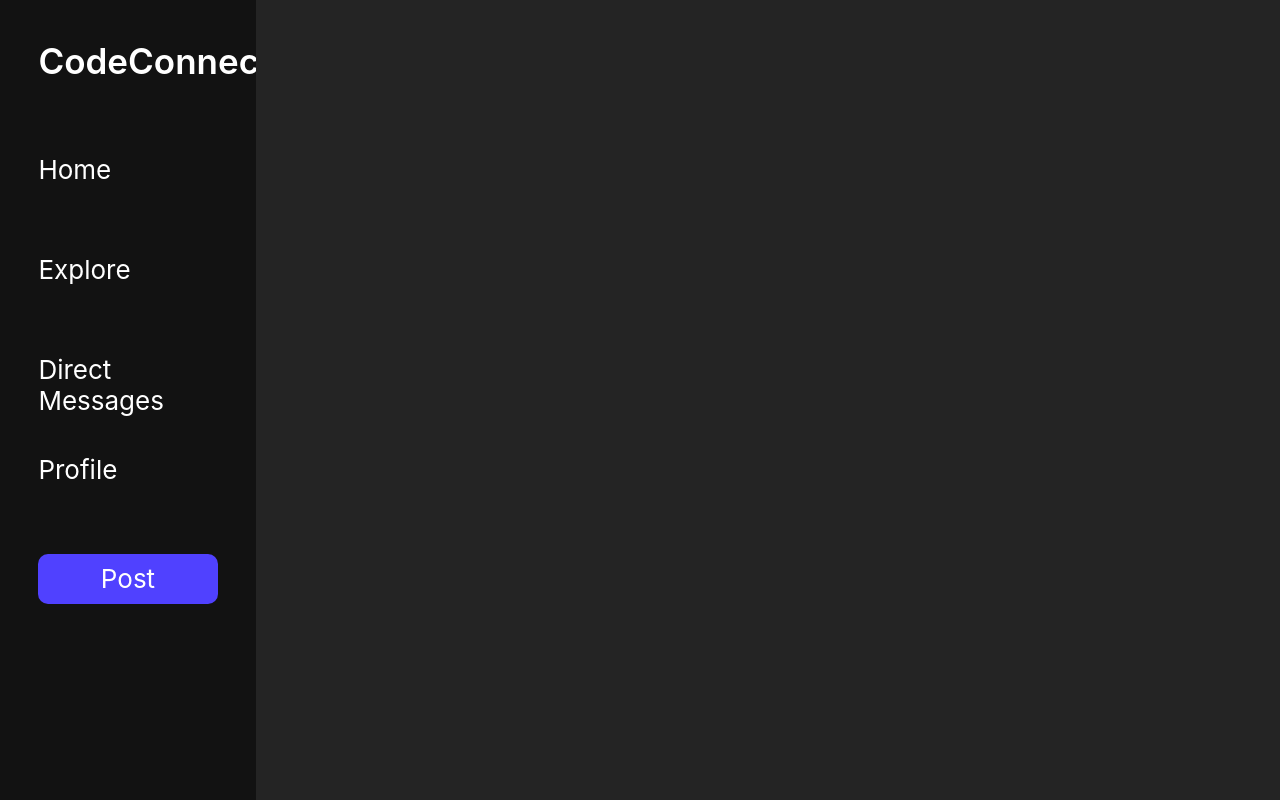
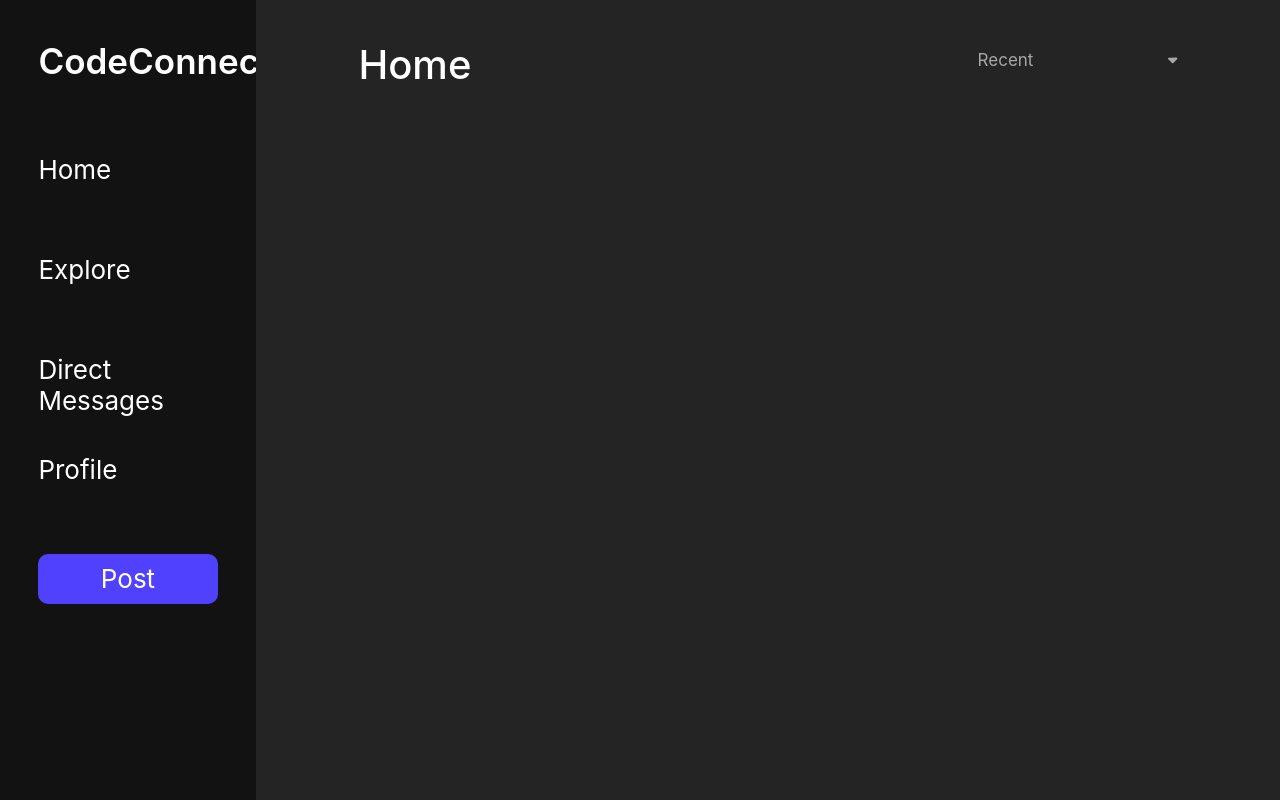
Before and after one commit to JvsonKee/CodeConnect, a React (Vite) app in the folder client/: page / in a window 1280 px wide. Built offline with nearby package versions, Linux system fonts and the light colour scheme.

Commit message:
added dropdown menu to homepage

```diff
--- a/client/package.json
+++ b/client/package.json
@@ -10,6 +10,10 @@
     "preview": "vite preview"
   },
   "dependencies": {
+    "@fortawesome/fontawesome-svg-core": "^6.4.2",
+    "@fortawesome/free-regular-svg-icons": "^6.4.2",
+    "@fortawesome/free-solid-svg-icons": "^6.4.2",
+    "@fortawesome/react-fontawesome": "^0.2.0",
     "react": "^18.2.0",
     "react-dom": "^18.2.0",
     "styled-components": "^6.1.0"
--- a/client/src/components/App.jsx
+++ b/client/src/components/App.jsx
@@ -1,11 +1,11 @@
 import HomePage from "./Homepage"
 import { Container } from "./styles/Container"
-import Normalizer from "./styles/Global"
+import GlobalStyles from "./styles/Global"
 function App() {
 
   return (
     <Container>
-      <Normalizer />
+      <GlobalStyles />
       <HomePage />
     </Container>
   )
--- /dev/null
+++ b/client/src/components/Dropdown.jsx
@@ -0,0 +1,39 @@
+import { useEffect, useState } from "react"
+import {
+    DropdownContainer,
+    Select,
+    Selected,
+    Caret,
+    Menu
+} from "./styles/Dropdown.styled"
+import propTypes from 'prop-types'
+import { faCaretDown } from "@fortawesome/free-solid-svg-icons";
+
+function Dropdown( {setStatus} ) {
+    const [open, setOpen] = useState(false);
+    const [selected, setSelected] = useState('Recent')
+
+    useEffect(() => {
+        setStatus(selected)
+    })
+
+    return (
+        <DropdownContainer onClick={() => {setOpen(!open)}}>
+            <Select>
+                <Selected>{selected}</Selected>
+                <Caret icon={faCaretDown} className={`${open? 'active' : 'inactive'}`}/>
+            </Select>
+            <Menu className={`${open? 'active' : 'inactive'}`}>
+                <div onClick={() => {setSelected('Recent')}}>Recent</div>
+                <div onClick={() => {setSelected('Top')}}>Top</div>
+                <div onClick={() => {setSelected('Last 4 Weeks')}}>Last 4 Weeks</div>
+            </Menu>
+        </DropdownContainer>
+    )
+}
+
+Dropdown.propTypes = {
+    setStatus : propTypes.func
+}
+
+export default Dropdown
--- a/client/src/components/Homepage.jsx
+++ b/client/src/components/Homepage.jsx
@@ -1,13 +1,23 @@
-import { HomePageContainer } from "./styles/HomePage.styled";
+import { ContentContainer, HeaderContainer, HomePageContainer } from "./styles/HomePage.styled";
+import { PageHeader } from "./styles/PageHeader";
 import NavBar from "./NavBar";
 import { Container } from "./styles/Container";
+import Dropdown from "./Dropdown";
+import { useState } from "react";
 
 function HomePage() {
+    const [status, setStatus] =  useState('Recents')
+
     return (
         <Container>
             <NavBar />
             <HomePageContainer>
-
+                <ContentContainer>
+                    <HeaderContainer>
+                        <PageHeader>Home</PageHeader>
+                        <Dropdown setStatus={setStatus}/>
+                    </HeaderContainer>
+                </ContentContainer>
             </HomePageContainer>
         </Container>
     )
--- /dev/null
+++ b/client/src/components/styles/Dropdown.styled.js
@@ -0,0 +1,70 @@
+import styled from "styled-components"
+import { FontAwesomeIcon } from '@fortawesome/react-fontawesome'
+
+export const DropdownContainer = styled.div`
+    width: 200px;
+    position: relative;
+`
+
+export const Select = styled.div`
+    display: flex;
+    justify-content: space-between;
+    align-items: center;
+    margin-bottom: 10px;
+    color: var(--text-grey);
+    transition: 0.4s ease-in-out;
+    cursor: pointer;
+
+    &:hover {
+       color: var(--text-white);
+    }
+`
+
+export const Selected = styled.span`
+    font-size: 17px;
+`
+
+export const Caret = styled(FontAwesomeIcon)`
+    font-size: 15px;
+    transition: 0.4s;
+
+    &:hover {
+        color: var(--purple);
+    }
+
+    &.active {
+        transform: rotate(180deg);
+    }
+`
+
+export const Menu = styled.div`
+    background-color: var(--black);
+    position: absolute;
+    opacity: 0;
+    display: none;
+    transition: 0.2s;
+    z-index: 1;
+    width: 200px;
+    height: 100px;
+    border-radius: 10px;
+    font-size: 15px;
+    cursor: pointer;
+
+    div {
+        width: 180px;
+        font-size: 14px;
+        color: var(--text-grey);
+
+        &:hover {
+            color: var(--text-white);
+        }
+    }
+
+    &.active {
+        display: flex;
+        flex-direction: column;
+        justify-content: space-evenly;
+        align-items: center;
+        opacity: 1;
+    }
+`
--- a/client/src/components/styles/Global.js
+++ b/client/src/components/styles/Global.js
@@ -1,7 +1,16 @@
 import { createGlobalStyle } from "styled-components";
 
-const Normalizer = createGlobalStyle`
+const GlobalStyles = createGlobalStyle`
     @import url('https://fonts.googleapis.com/css2?family=Inter:wght@100;200;300;400;500;600&family=Reggae+One&display=swap');
+
+    :root {
+        --text-white: #FFFFFF;
+        --text-grey: #A7A7A7;
+        --black: #121212;
+        --light-black: #242424;
+        --purple: #5041FF;
+    }
+
     body, h1, h2, h3, h4, h5, h6, p, blockquote, pre, a {
         margin: 0;
         padding: 0;
@@ -9,4 +18,4 @@ const Normalizer = createGlobalStyle`
     }
 `
 
-export default Normalizer
+export default GlobalStyles
--- a/client/src/components/styles/HomePage.styled.js
+++ b/client/src/components/styles/HomePage.styled.js
@@ -1,7 +1,21 @@
 import styled from "styled-components"
 
 export const HomePageContainer = styled.div`
+    display: flex;
+    justify-content: center;
+    align-items: center;
     width: 80vw;
     height: 100vh;
-    background-color: #242424;
+    background-color: var(--light-black);
 `
+
+export const ContentContainer = styled.div`
+    width: 80%;
+    height: 90%;
+`
+
+export const HeaderContainer = styled.div`
+    display: flex;
+    justify-content: space-between;
+    align-items: center;
+`
--- a/client/src/components/styles/NavBar.styled.js
+++ b/client/src/components/styles/NavBar.styled.js
@@ -6,8 +6,8 @@ export const NavContainer = styled.div`
     justify-content: center;
     width: 20vw;
     height: 100vh;
-    color: white;
-    background-color: #121212;
+    color: var(--text-white);
+    background-color: var(--black);
 `
 
 export const Nav = styled.div`
@@ -36,7 +36,7 @@ export const NavItems = styled.div`
 `
 
 export const PostButton = styled.div`
-    background-color: #5041FF;
+    background-color: var(--purple);
     border-radius: 10px;
     text-align: center;
     line-height: 50px;
--- /dev/null
+++ b/client/src/components/styles/PageHeader.js
@@ -0,0 +1,7 @@
+import styled from "styled-components"
+
+export const PageHeader = styled.div`
+    font-size: 40px;
+    font-weight: 500;
+    color: var(--text-white);
+`
```
Also changed, not shown: 1 other file (tests, documents, lock files or other folders).
